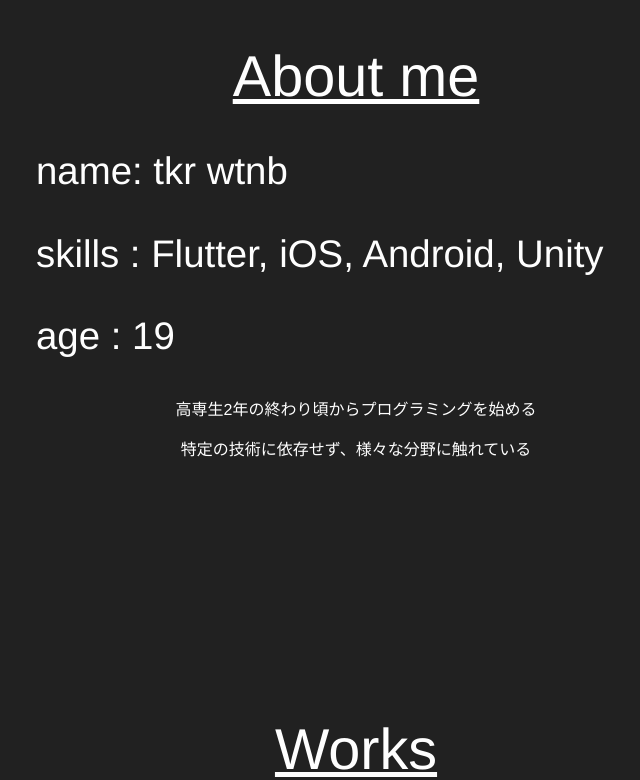
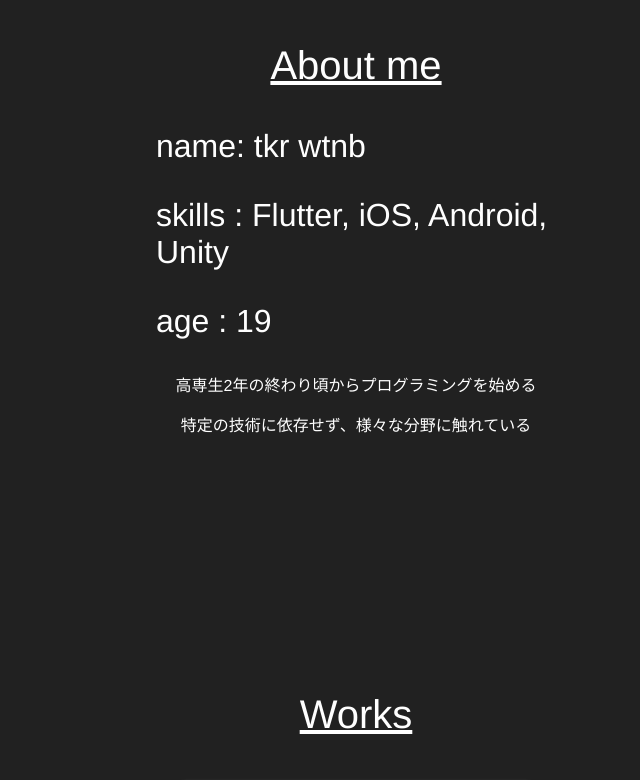
Before and after one commit to tkrwtnb/tkrwtnb.github.io, a Vue app: page / in a window 1280 px wide. Shown: the part 960-1740 px from the top of the page, without its empty margins (284-924 px from the left). Built offline with nearby package versions, Linux system fonts and the light colour scheme.

Commit message:
fix font and config

```diff
--- a/src/components/AboutMe.vue
+++ b/src/components/AboutMe.vue
@@ -23,7 +23,7 @@
 }
 
 h1 {
-    font-size: 4.5vw;
+    font-size: 2.5rem;
     font-weight: 500;
     text-decoration: underline;
 }
@@ -38,8 +38,8 @@
     margin-top: 40px;
     margin-left: auto;
     margin-right: auto;
-    width: 50vw;
-    font-size: 3vw;
+    width: 25rem;
+    font-size: 2rem;
 }
 
 li {
--- a/src/components/Works.vue
+++ b/src/components/Works.vue
@@ -24,7 +24,7 @@
 }
 
 h1 {
-    font-size: 4.5vw;
+    font-size: 2.5rem;
     font-weight: 500;
     text-decoration: underline;
 }
--- a/vue.config.js
+++ b/vue.config.js
@@ -1,5 +1,5 @@
 module.exports = {
   transpileDependencies: ["vuetify"],
   outputDir: "docs",
-  publicPath: '/portfolio/'
+  publicPath: 'portfolio'
 };
```
